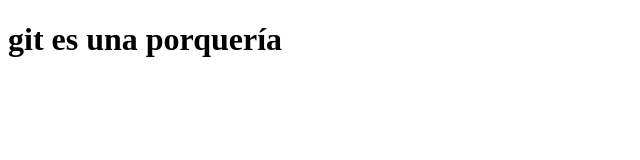
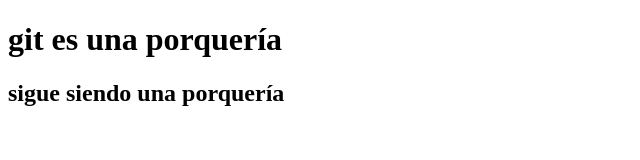
Before and after one commit to FlorenciaPacialeo/repository1, a plain HTML site: page index.html in a window 1280 px wide. Shown: the whole page, without its empty margins (0-640 px from the left). Drawn offline with Linux system fonts and the light colour scheme.

Commit message:
segundacopia

```diff
--- a/index.html
+++ b/index.html
@@ -7,5 +7,6 @@
 </head>
 <body>
     <h1>git es una porquería</h1>
+    <h2>sigue siendo una porquería</h2>
 </body>
 </html>
```
